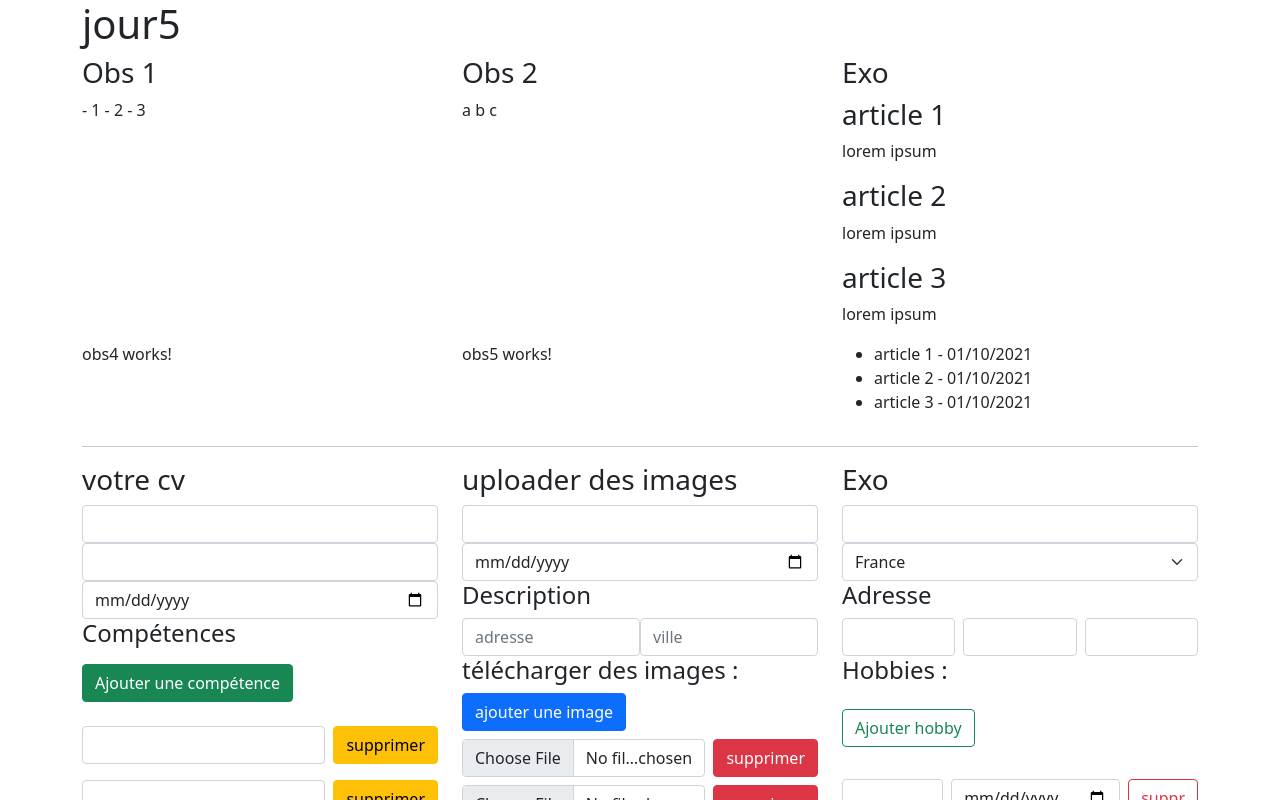
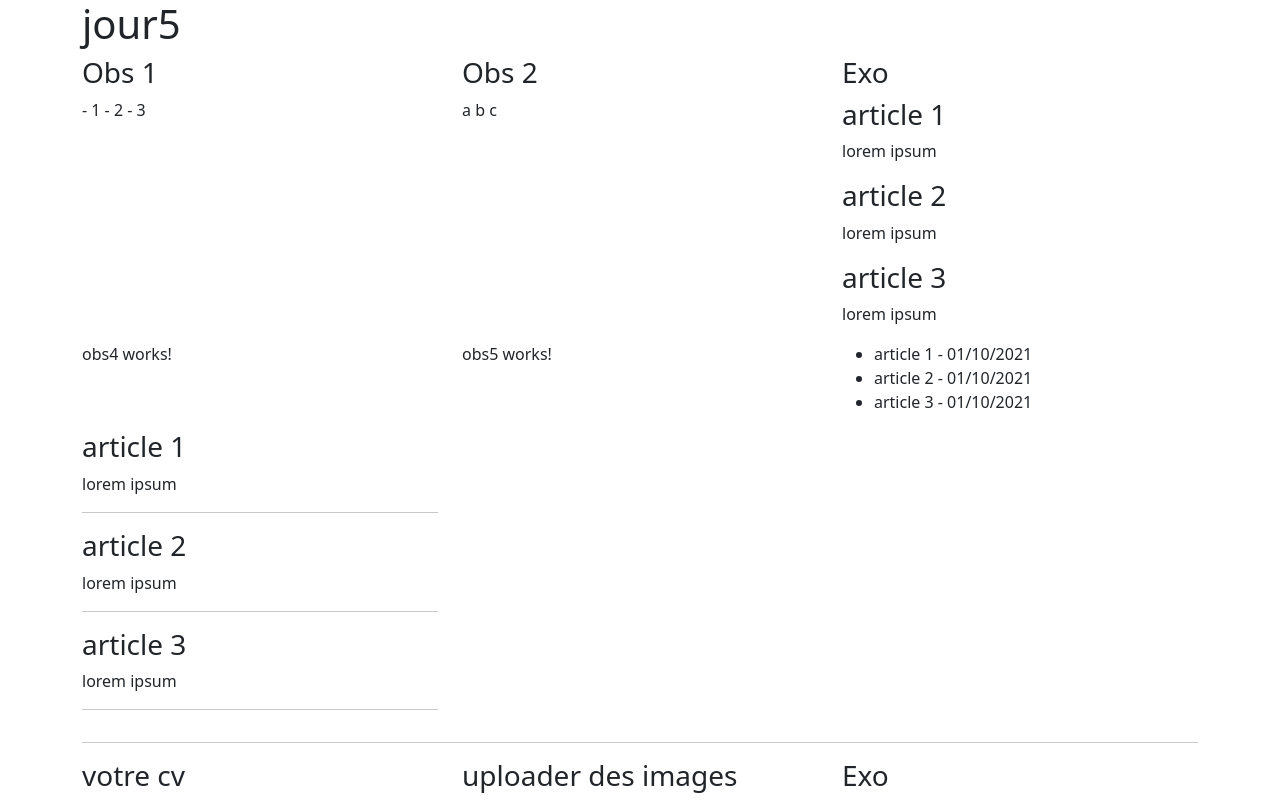
Before and after one commit to webdevproformation/angular-3wa-sept21, an Angular app in the folder semaine2/: page / in a window 1280 px wide. Shown: the top 800 px of the page. Built offline with nearby package versions, Linux system fonts and the light colour scheme; data requests are answered from the project's data file.

Commit message:
utilisation du module http d'angular

```diff
--- a/semaine2/src/app/app.component.ts
+++ b/semaine2/src/app/app.component.ts
@@ -26,6 +26,9 @@ import { Component } from '@angular/core';
         <div class="col-4">
           <obs6></obs6>
         </div>
+        <div class="col-4">
+          <jour5-article></jour5-article>
+        </div>
       </section>
       <hr>
       <section class="row">
--- a/semaine2/src/app/app.module.ts
+++ b/semaine2/src/app/app.module.ts
@@ -1,6 +1,7 @@
 import { NgModule } from '@angular/core';
 import { BrowserModule } from '@angular/platform-browser';
 import { FormsModule , ReactiveFormsModule } from "@angular/forms";
+import { HttpClientModule } from "@angular/common/http" ;
 import { AppComponent } from './app.component';
 import { CvComponent } from './jour5/cv.component';
 import { UploadComponent } from './jour5/upload.component';
@@ -11,9 +12,7 @@ import { Obs3Component } from './jour5/obs3.component';
 import { Obs4Component } from './jour5/obs4.component';
 import { Obs5Component } from './jour5/obs5.component';
 import { Obs6Component } from './jour5/obs6.component';
-
-
-
+import { ArticleComponent } from './jour5/article.component';
 @NgModule({
   declarations: [
     AppComponent,
@@ -25,9 +24,11 @@ import { Obs6Component } from './jour5/obs6.component';
     Obs3Component,
     Obs4Component,
     Obs5Component,
-    Obs6Component
+    Obs6Component,
+    ArticleComponent
   ],
   imports: [
+    HttpClientModule ,
     BrowserModule,
     FormsModule,
     ReactiveFormsModule
--- /dev/null
+++ b/semaine2/src/app/jour5/article.component.ts
@@ -0,0 +1,27 @@
+import { Component, OnInit } from '@angular/core';
+import { HttpClient } from "@angular/common/http";
+
+@Component({
+  selector: 'jour5-article',
+  template: `
+    <div [innerHTML]="html"></div>
+  `
+})
+export class ArticleComponent implements OnInit {
+  public html : string = ""
+  constructor( public http : HttpClient) { }
+  ngOnInit(): void {
+    this.http.get("http://localhost:3000/articles").subscribe(
+      (x : any) => {
+        this.html = x.map( ( article :any ) => {
+          return `
+            <h3>${article.titre}</h3>
+            <p>${article.contenu}</p>
+            <hr>
+          `
+        }).join("") // [ , , ] => ""
+       }
+    )
+  }
+
+}
--- a/semaine2/src/app/jour5/obs6.component.ts
+++ b/semaine2/src/app/jour5/obs6.component.ts
@@ -1,5 +1,5 @@
 import { Component, OnInit } from '@angular/core';
-import { from, Observable } from "rxjs";
+import { concat, from, merge, Observable, of } from "rxjs";
 import { map } from "rxjs/operators";
 
 @Component({
@@ -12,6 +12,12 @@ import { map } from "rxjs/operators";
 })
 export class Obs6Component implements OnInit {
 
+  public fusion (){
+    const source1 = of([1,2,3]);
+    const source2 = of([3,4,5]);
+    return concat(source1 , source2)
+  }
+
   public getArticles() : Observable<{id : number , titre : string , contenu : string}>{
     const data = [
       { id : 1 , titre : "article 1" , contenu : "lorem ipsum"},
@@ -23,12 +29,15 @@ export class Obs6Component implements OnInit {
   public html : string = "";
   constructor() { }
   ngOnInit(): void {
+    this.fusion().subscribe( x  => {
+      console.log(x);
+    })
+
     this.getArticles()
-        .pipe( map ( (x) => { return Object.assign({} , x, {dte : "01/10/2021"}) }) )
+        .pipe( map ( (x) => Object.assign({} , x, {dte : "01/10/2021"}) ) )
         .subscribe( x => {
           this.html += `<li> ${x.titre} - ${x.dte} </li>`
         } )
-
   }
 
 }
--- /dev/null
+++ b/semaine2/src/assets/db.json
@@ -0,0 +1,7 @@
+{
+    "articles" : [
+        {"id" : 1 , "titre" : "article 1" , "contenu" : "lorem ipsum"},
+        {"id" : 2 , "titre" : "article 2" , "contenu" : "lorem ipsum"},
+        {"id" : 3 , "titre" : "article 3" , "contenu" : "lorem ipsum"}
+    ]
+}
```
Also changed, not shown: 2 other files (tests, documents, lock files or other folders).
